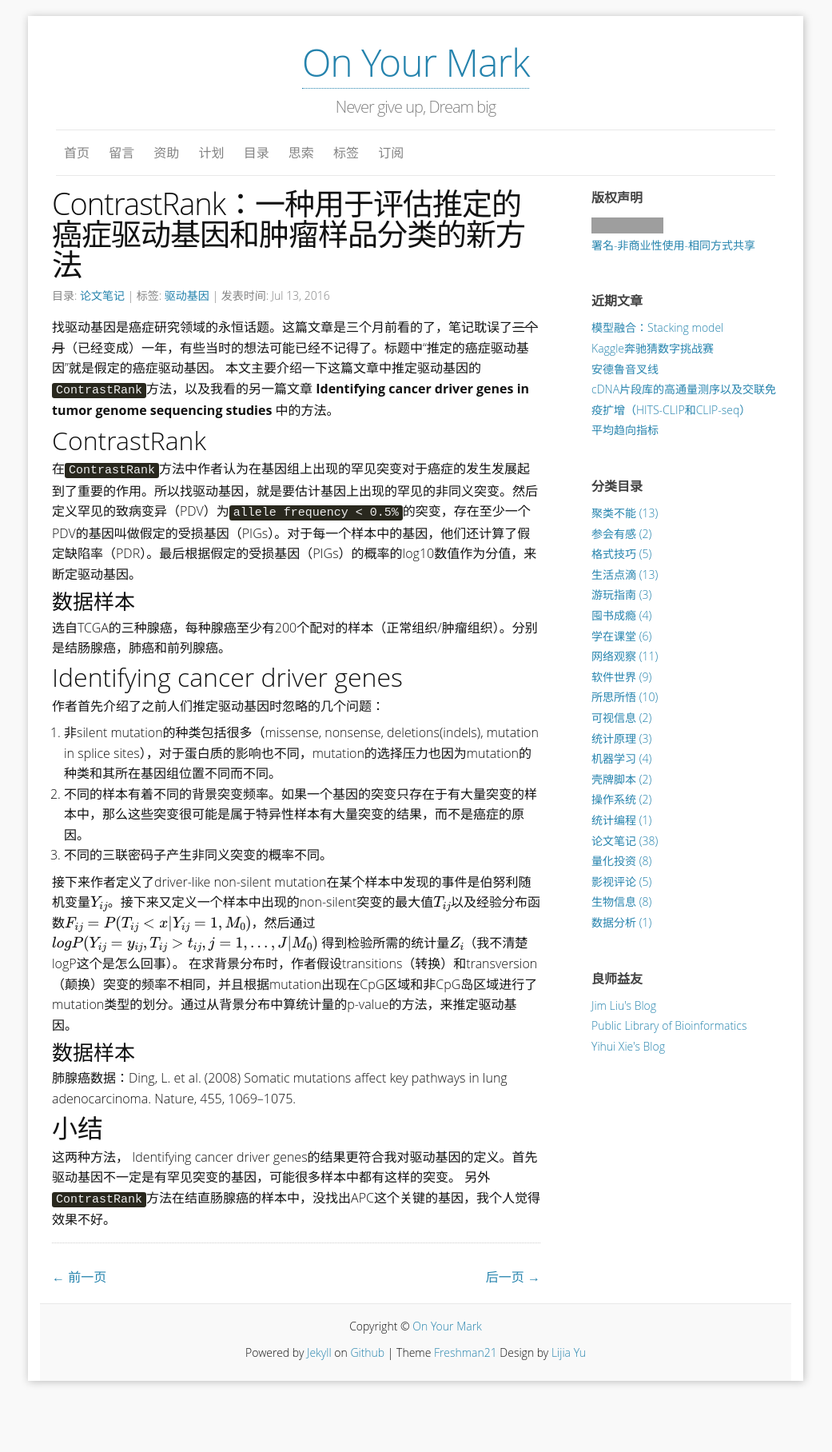
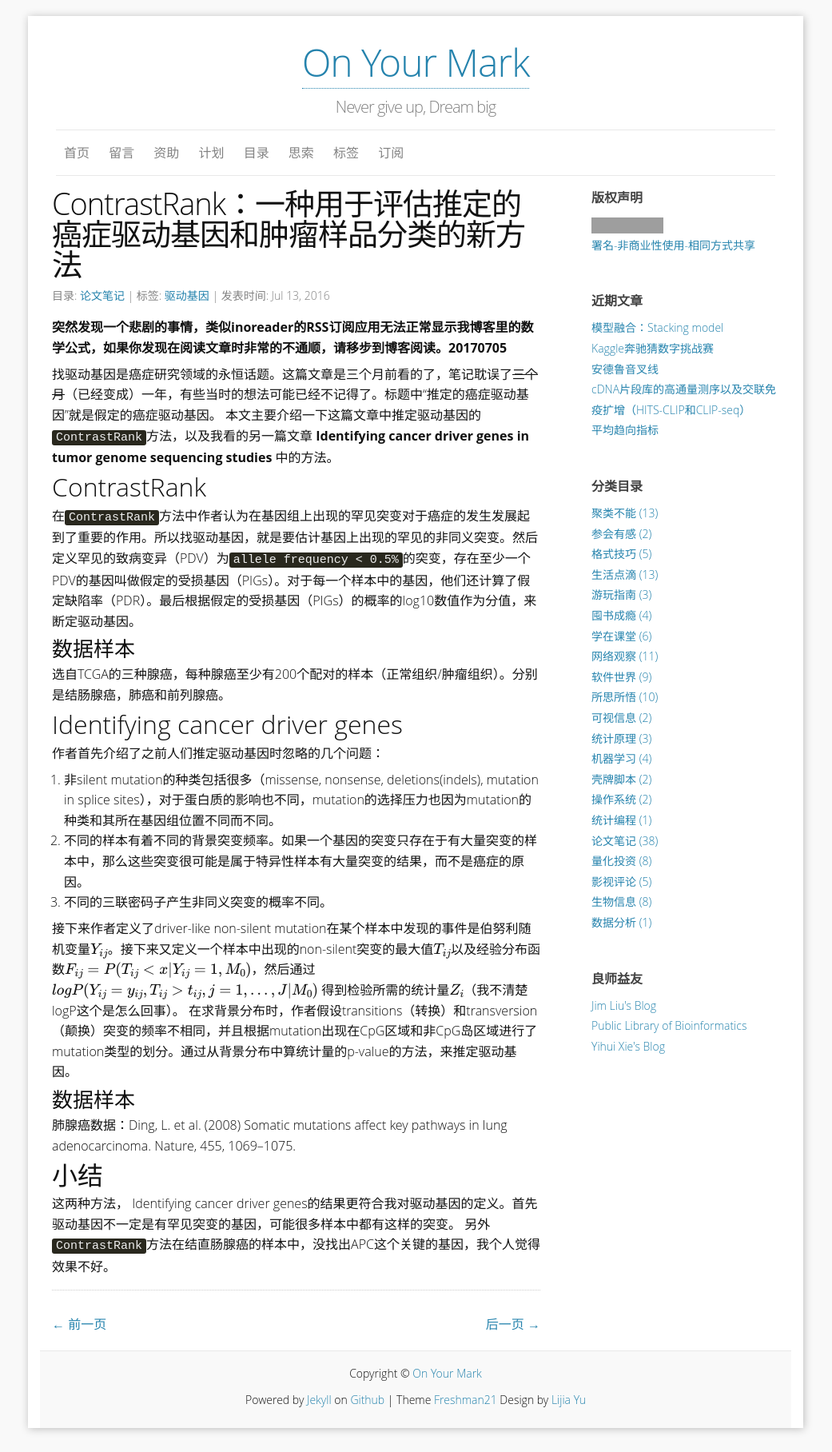
Before and after one commit to yulijia/cn, a Jekyll site: the page built from _posts/2016-07-13-ContrastRank-a-new-method-for-ranking-putative-cancer-driver-genes-and-classification-of-tumor-samples.md, in a window 1280 px wide. Shown: the whole page at 80% size, without its empty margins (120-1161 px from the left). Built offline with Jekyll 4.4.1, drawn with Linux system fonts in a browser that asks for light colours; some web fonts are replaced; formulas are drawn with MathJax 3; comment, search, counter and statistics services are not loaded; before the commit the page ends 1757 px from its top, so only the background shows below that; grey boxes are pictures that could not be loaded.

Commit message:
update(content): add note

```diff
--- a/_posts/2016-07-13-ContrastRank-a-new-method-for-ranking-putative-cancer-driver-genes-and-classification-of-tumor-samples.md
+++ b/_posts/2016-07-13-ContrastRank-a-new-method-for-ranking-putative-cancer-driver-genes-and-classification-of-tumor-samples.md
@@ -7,6 +7,9 @@ categories: 论文笔记
 tags:
 - 驱动基因
 ---
+
+**突然发现一个悲剧的事情，类似inoreader的RSS订阅应用无法正常显示我博客里的数学公式，如果你发现在阅读文章时非常的不通顺，请移步到博客阅读。20170705**
+
 
 找驱动基因是癌症研究领域的永恒话题。这篇文章是三个月前看的了，笔记耽误了<del>三个月</del>（已经变成）一年，有些当时的想法可能已经不记得了。标题中“推定的癌症驱动基因”就是假定的癌症驱动基因。
 本文主要介绍一下这篇文章中推定驱动基因的`ContrastRank`方法，以及我看的另一篇文章 **Identifying cancer driver genes in tumor genome sequencing studies** 中的方法。
```
